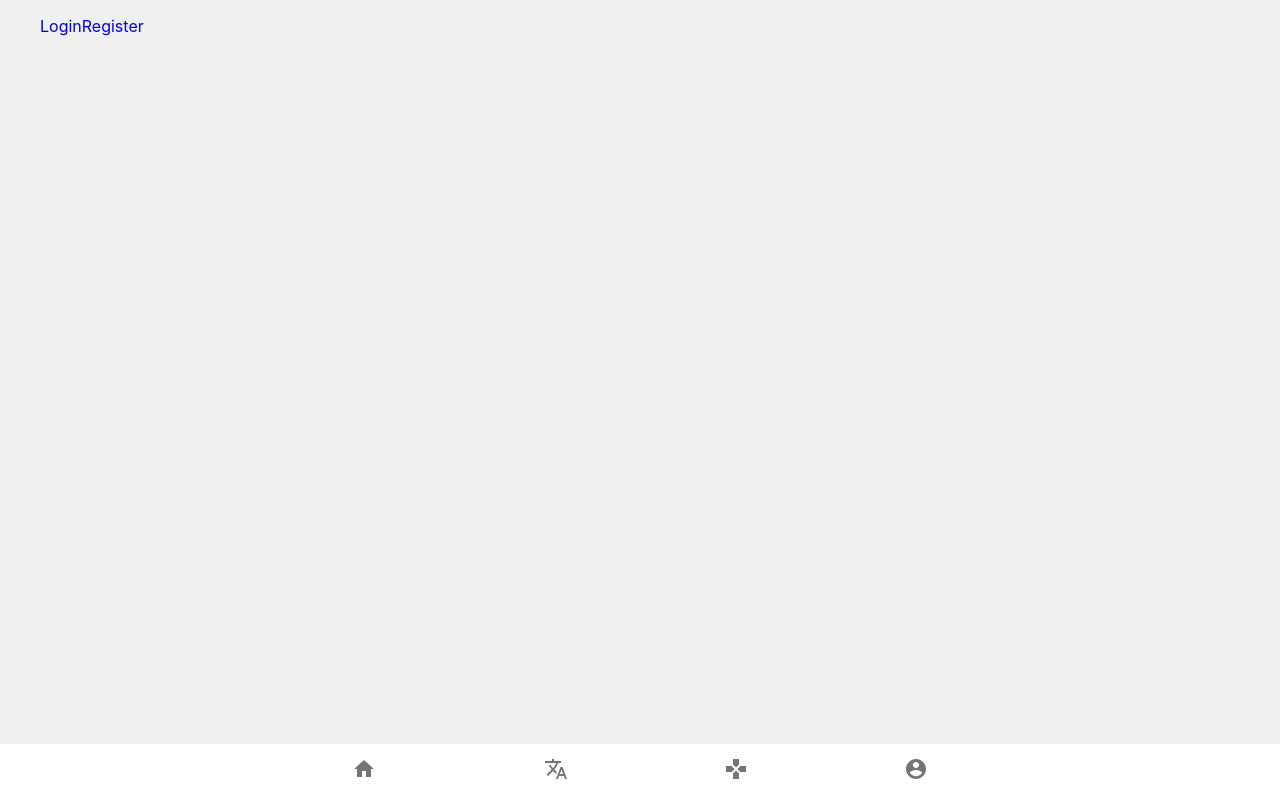
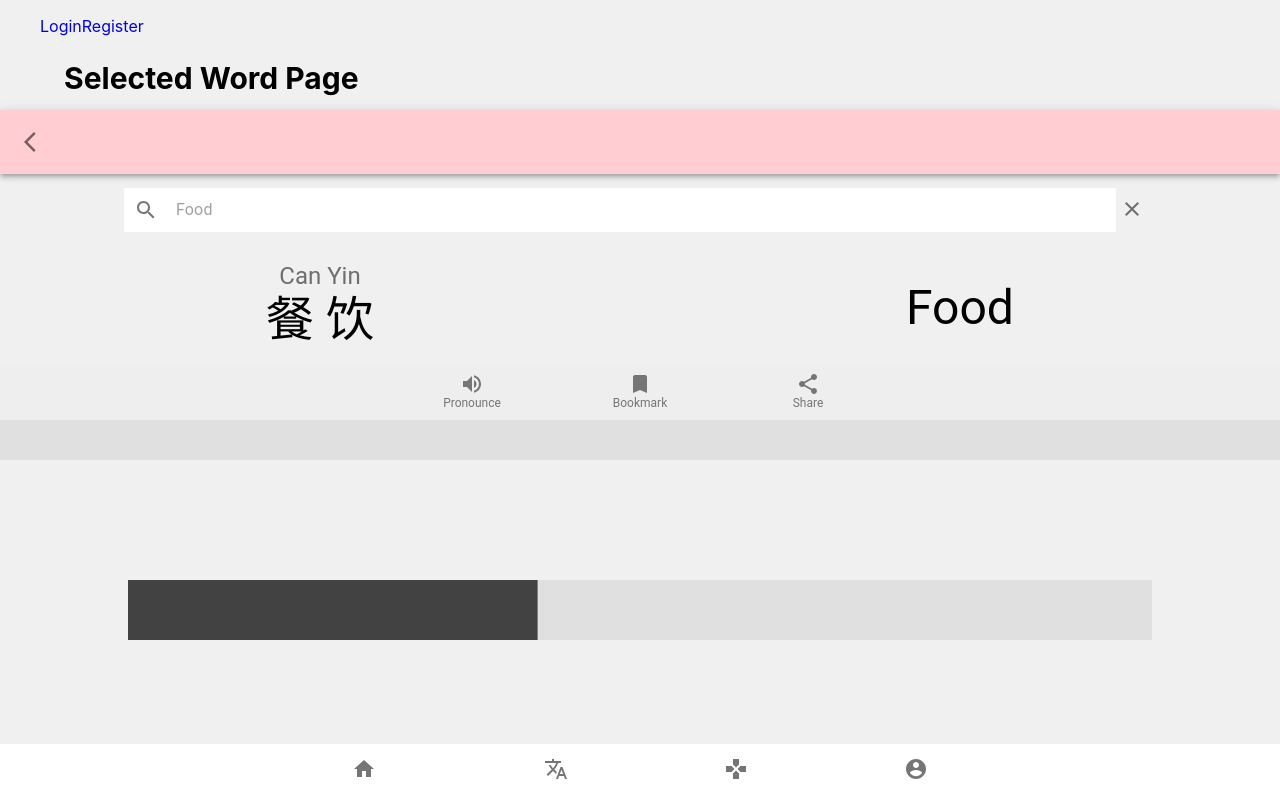
Before and after one commit to picowithleo/amigos-mema, a React (Create React App) app: page /learnpage2 in a window 1280 px wide. Built offline with nearby package versions, Linux system fonts and the light colour scheme.

Commit message:
learnpage123

```diff
--- /dev/null
+++ b/src/page/Learnpage1.js
@@ -0,0 +1,131 @@
+import React from 'react';
+import { makeStyles } from '@material-ui/core/styles';
+import InputBase from '@material-ui/core/InputBase';
+import IconButton from '@material-ui/core/IconButton';
+import SearchIcon from '@material-ui/icons/Search';
+import Box from '@material-ui/core/Box';
+import List from '@material-ui/core/List';
+import AppBar from '@material-ui/core/AppBar';
+import Toolbar from '@material-ui/core/Toolbar';
+import ArrowBackIosIcon from '@material-ui/icons/ArrowBackIos';
+import CloseIcon from '@material-ui/icons/Close';
+import ListItem from '@material-ui/core/ListItem';
+import ListItemText from '@material-ui/core/ListItemText';
+import ListItemAvatar from '@material-ui/core/ListItemAvatar';
+import Avatar from '@material-ui/core/Avatar';
+import ArrowForwardIosIcon from '@material-ui/icons/ArrowForwardIos';
+
+const useStyles = makeStyles((theme) => ({
+  search: {
+    display: 'flex',
+    alignItems: 'center',
+    width: '80%',
+    top: '12%',
+    left: '10%',
+    position: 'relative',
+    backgroundColor: '#FFFFFF',
+  },
+  learn:{
+    textAlign: 'left',
+    fontSize: '30px',
+    color: '#000000',
+    position: 'relative',
+    fontStyle: 'bold',
+    width: '80%',
+    left: '5%',
+    height: '50px',
+  },
+  searchbackground: {
+    width: '100%',
+    right: '0%',
+    position: 'relative',
+    height: '50px',
+  } ,
+  searchbar: {
+    display: 'flex',
+  },
+  closeButton: {
+    right: '10%',
+    width: '40px',
+    height: '70px',
+  },
+
+  input: {
+    marginLeft: theme.spacing(1),
+    flex: 1,
+  },
+  iconButton: {
+    padding: 10,
+  },
+  root: {
+    position: 'relative',
+    bottom: '30%',
+  },
+  appbar: {
+    position: 'relative',
+    backgroundColor: '#ffcdd2',
+  },
+  index: {
+    top: '70%',
+  },
+  indexbar: {
+    border: "2px solid #ffcdd2",
+    backgroundColor: '#e0e0e0',
+  },
+}));
+
+
+export default function Learnpage1() {
+  const classes = useStyles();
+
+  return (
+    <List>
+    <Box className={classes.root}>
+      <Box className={classes.learn}>
+        <h><b>My Words Page</b></h>
+      </Box>
+      <AppBar className={classes.appbar}>
+        <Toolbar>
+          <IconButton edge="start" className={classes.menuButton} aria-label="ArrowBackIos">
+            <ArrowBackIosIcon />
+          </IconButton>
+        </Toolbar>
+      </AppBar>
+    <Box className={classes.searchbar}>
+    <List className={classes.searchbackground}>
+      <Box component="form" className={classes.search}>
+      <IconButton type="submit" className={classes.iconButton} aria-label="search">
+        <SearchIcon />
+      </IconButton>
+      <InputBase
+        className={classes.input}
+        placeholder="Search"
+        inputProps={{ 'aria-label': 'search' }}
+      />
+      </Box>
+    </List>
+      <IconButton className={classes.closeButton} aria-label="Close">
+            <CloseIcon />
+          </IconButton>
+      </Box>
+    </Box>
+    <List className={classes.index}>
+      <ListItem className={classes.indexbar}>
+        <ListItemText primary="ZiXing 字形" secondary="font" />
+        <ListItemAvatar>
+          <Avatar>
+            <ArrowForwardIosIcon />
+          </Avatar>
+          </ListItemAvatar>
+      </ListItem>
+      <ListItem className={classes.indexbar}>
+        <ListItemText primary="CanYin 餐饮" secondary="food" />
+        <ListItemAvatar>
+          <Avatar>
+            <ArrowForwardIosIcon />
+          </Avatar>
+        </ListItemAvatar>
+      </ListItem>
+      </List>
+      </List>
+);}
--- /dev/null
+++ b/src/page/Learnpage2.js
@@ -0,0 +1,193 @@
+import React from 'react';
+import { makeStyles } from '@material-ui/core/styles';
+import InputBase from '@material-ui/core/InputBase';
+import IconButton from '@material-ui/core/IconButton';
+import SearchIcon from '@material-ui/icons/Search';
+import Box from '@material-ui/core/Box';
+import List from '@material-ui/core/List';
+import AppBar from '@material-ui/core/AppBar';
+import Toolbar from '@material-ui/core/Toolbar';
+import ArrowBackIosIcon from '@material-ui/icons/ArrowBackIos';
+import CloseIcon from '@material-ui/icons/Close';
+import ListItem from '@material-ui/core/ListItem';
+import Typography from '@material-ui/core/Typography';
+import BottomNavigation from '@material-ui/core/BottomNavigation';
+import BottomNavigationAction from '@material-ui/core/BottomNavigationAction';
+import BookmarkIcon from '@material-ui/icons/Bookmark';
+import ShareIcon from '@material-ui/icons/Share';
+import VolumeUpIcon from '@material-ui/icons/VolumeUp';
+import LinearProgress from '@material-ui/core/LinearProgress';
+
+
+const useStyles = makeStyles((theme) => ({
+  search: {
+    display: 'flex',
+    alignItems: 'center',
+    width: '80%',
+    top: '12%',
+    left: '10%',
+    position: 'relative',
+    backgroundColor: '#FFFFFF',
+  },
+  learn:{
+    textAlign: 'left',
+    fontSize: '30px',
+    color: '#000000',
+    position: 'relative',
+    fontStyle: 'bold',
+    width: '80%',
+    left: '5%',
+    height: '50px',
+  },
+  searchbackground: {
+    width: '100%',
+    right: '0%',
+    position: 'relative',
+    height: '50px',
+  } ,
+  searchbar: {
+    display: 'flex',
+  },
+  closeButton: {
+    right: '10%',
+    width: '40px',
+    height: '70px',
+  },
+
+  input: {
+    marginLeft: theme.spacing(1),
+    flex: 1,
+  },
+  iconButton: {
+    padding: 10,
+  },
+  root: {
+    position: 'relative',
+    bottom: '30%',
+  },
+  appbar: {
+    position: 'relative',
+    backgroundColor: '#ffcdd2',
+  },
+  index: {
+    display: 'flex',
+    width: '100%',
+    height: '20%',
+    justifyContent: 'center',
+  },
+  indexbar: {
+    borderLeft: "100px",
+    display: 'flex',
+    flexDirection: 'column',
+    fontSize: '50px',
+  },
+  foodtext: {
+    paddingTop: '20px',
+  },
+  BottomNavigation: {
+    backgroundColor: '#eeeeee',
+  },
+  separate: {
+    backgroundColor: '#e0e0e0',
+    height: '40px',
+  },
+  progressbar: {
+    width: '100%',
+    height: '300px',
+  },
+  progress: {
+    width: '80%',
+    top: '40%',
+    height: '20%',
+    left: '10%',
+    barColorPrimary: 'black',
+  },
+  colorprimary: {
+    backgroundColor: '#e0e0e0',
+  },
+  colorsecondary: {
+    backgroundColor: '#424242',
+  },
+
+}));
+
+
+export default function Learnpage1() {
+  const classes = useStyles();
+  const [progress, setProgress] = React.useState(0);
+
+
+  React.useEffect(() => {
+    const timer = setInterval(() => {
+      setProgress((oldProgress) => {
+        return 40;
+      });
+    }, 500);
+  }, []);
+
+
+  return (
+    <List>
+    <Box className={classes.root}>
+      <Box className={classes.learn}>
+        <h><b>Selected Word Page</b></h>
+      </Box>
+      <AppBar className={classes.appbar}>
+        <Toolbar>
+          <IconButton edge="start" className={classes.menuButton} aria-label="ArrowBackIos">
+            <ArrowBackIosIcon />
+          </IconButton>
+        </Toolbar>
+      </AppBar>
+    <Box className={classes.searchbar}>
+    <List className={classes.searchbackground}>
+      <Box component="form" className={classes.search}>
+      <IconButton type="submit" className={classes.iconButton} aria-label="search">
+        <SearchIcon />
+      </IconButton>
+      <InputBase
+        className={classes.input}
+        placeholder="Food"
+        inputProps={{ 'aria-label': 'Search' }}
+      />
+      </Box>
+    </List>
+      <IconButton className={classes.closeButton} aria-label="Close">
+            <CloseIcon />
+          </IconButton>
+      </Box>
+    </Box>
+    <List className={classes.index}>
+      <ListItem className={classes.indexbar}>
+      <Typography variant="h5" color='textSecondary'>
+        Can Yin
+      </Typography>
+      <Typography variant="h3">
+        餐 饮
+      </Typography>
+      </ListItem>
+      <ListItem className={classes.indexbar}>
+      <Typography variant="h3" className={classes.foodtext}>
+        Food
+      </Typography>
+      </ListItem>
+      </List>
+      <BottomNavigation
+      showLabels
+      className={classes.BottomNavigation}
+    >
+      <BottomNavigationAction label="Pronounce" icon={<VolumeUpIcon />} />
+      <BottomNavigationAction label="Bookmark" icon={<BookmarkIcon />} />
+      <BottomNavigationAction label="Share" icon={<ShareIcon />} />
+    </BottomNavigation>
+    <Box className={classes.separate}></Box>
+    <div className={classes.progressbar}>
+      <LinearProgress variant="determinate" value={progress} className={classes.progress}
+      classes={{
+        colorPrimary: classes.colorprimary,
+        barColorPrimary: classes.colorsecondary,
+      }}
+      />
+    </div>
+      </List>
+);}
--- a/src/routes/Routes.js
+++ b/src/routes/Routes.js
@@ -5,6 +5,8 @@ import Profile from '../page/Profile';
 import Login from '../auth/Login';
 import Register from '../auth/Register';
 import Learn from '../page/Learn';
+import Learnpage1 from '../page/Learnpage1';
+import Learnpage2 from '../page/Learnpage2';
 
 const Routes = () => {
   return (
@@ -15,6 +17,8 @@ const Routes = () => {
         <Route exact path="/profile" component={Profile} />
         <Route exact path="/login" component={Login} />
         <Route exact path="/register" component={Register} />
+        <Route exact path="/learnpage1" component={Learnpage1} />
+        <Route exact path="/learnpage2" component={Learnpage2} />
       </Switch>
 
   );
```
